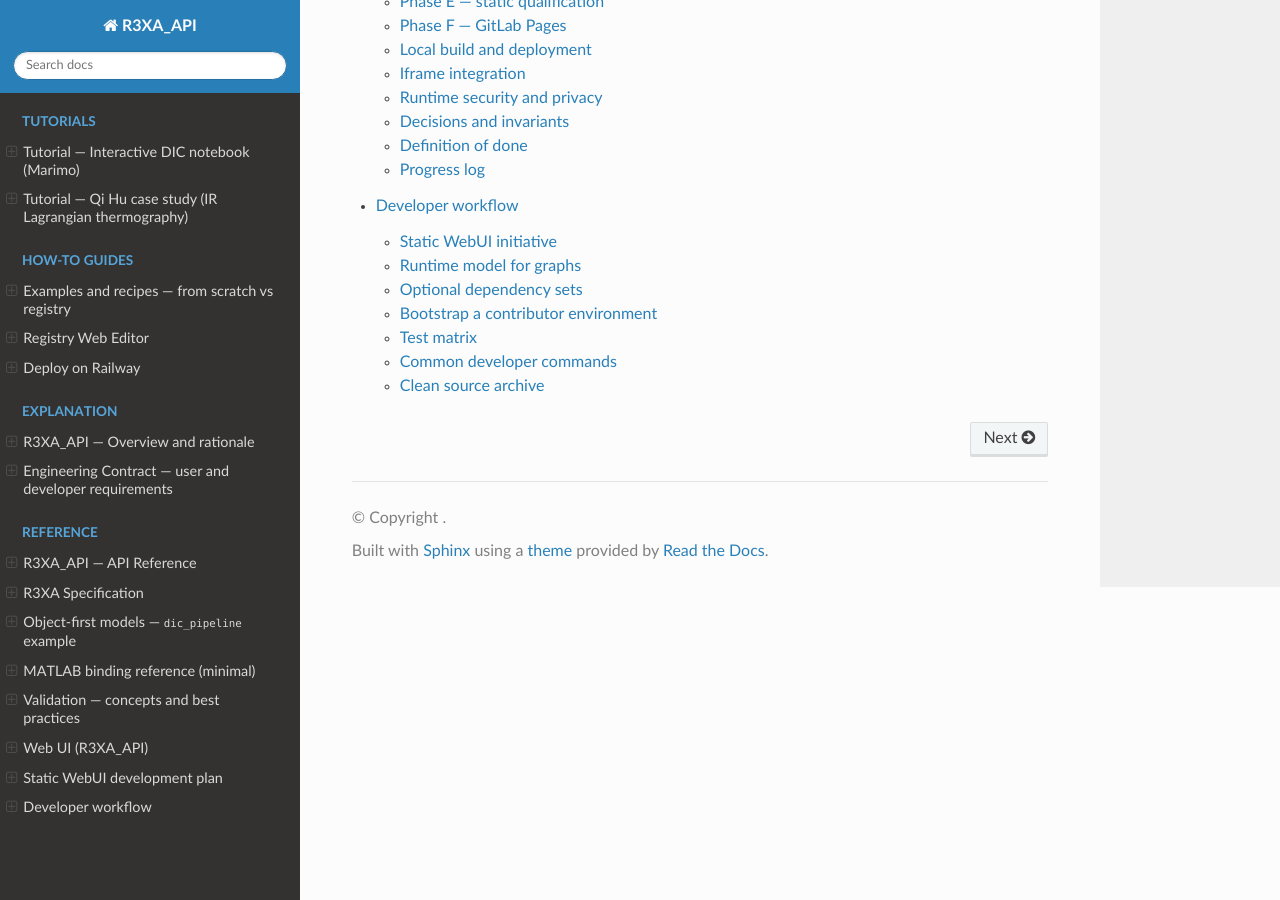
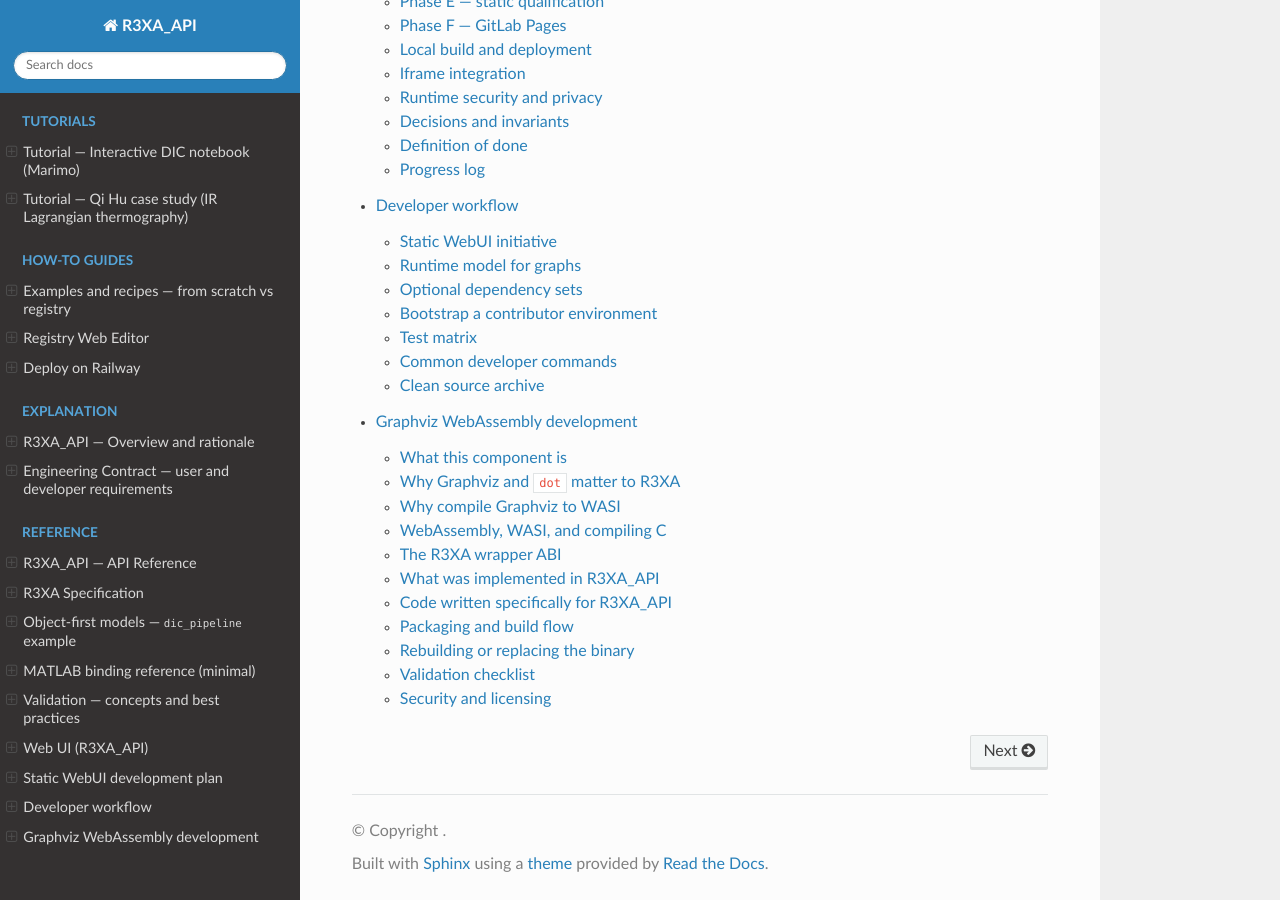
Before and after one commit to jeffwitz/R3XA_API, a Sphinx documentation site: the page built from docs/index.rst, in a window 1280 px wide and 900 px high, scrolled down 7273 px. Built offline with Sphinx 7.4.7 and the Read the Docs theme 3.1.0, drawn with Linux system fonts in a browser that asks for light colours; some of the changed lines change nothing that is shown.

Commit message:
docs: document Graphviz WebAssembly and WASI integration

````diff
--- a/docs/dev_workflow.md
+++ b/docs/dev_workflow.md
@@ -9,6 +9,11 @@ FastAPI application. The durable plan, phase status, architectural decisions,
 and acceptance criteria are maintained in
 [`static_web.md`](static_web.md). Read that document before changing the WebUI
 runtime or adding build and CI jobs for the static distribution.
+
+The detailed Graphviz WebAssembly maintenance and ABI documentation is in
+[`graphviz_wasm_development.md`](graphviz_wasm_development.md). Read it before
+replacing the bundled WASI binary or changing either the Python or browser
+adapter.
 
 Phases A through D are complete: page scripts use the shared server runtime
 adapter, static pages and schema-derived assets are generated, browser
--- /dev/null
+++ b/docs/graphviz_wasm_development.md
@@ -0,0 +1,406 @@
+# Graphviz WebAssembly development
+
+This page documents the Graphviz WebAssembly backend used by R3XA_API. It is
+intended for contributors maintaining the graph backends, the Python package,
+or the static WebUI. It complements the user-facing installation information
+in `README.md` and the operational workflow in `dev_workflow.md`.
+
+## What this component is
+
+The project sometimes refers to the “Graphviz WebAssembly plugin”. Strictly
+speaking, it is not a Graphviz plugin. It is a WebAssembly/WASI build of the
+Graphviz `dot` engine, wrapped with a small C-compatible R3XA ABI:
+
+```text
+R3XA graph model
+        ↓
+shared DOT generator
+        ↓
+Graphviz dot compiled for WASI
+        ↓
+SVG
+```
+
+The packaged artifact is:
+
+```text
+r3xa_api/resources/graphviz/graphviz-12.2.1.wasm
+```
+
+The current artifact is 1,375,865 bytes and has SHA-256:
+
+```text
+31b362c3c2d7f4c699caa3a3af0bac245c294c657164301ac9a34590f1541434
+```
+
+The binary is based on the Graphviz 12.2.1 release from the
+[upstream Graphviz repository](https://gitlab.com/graphviz/graphviz). It
+contains the `dot` layout and SVG rendering path needed by R3XA_API, rather
+than a complete native Graphviz installation with every command and plugin.
+The upstream Eclipse Public License is shipped next to the binary in
+`r3xa_api/resources/graphviz/LICENSE-Graphviz.txt`.
+
+## Why Graphviz and `dot` matter to R3XA
+
+Graphviz is not used only as a final image exporter. Its layout is the common
+geometric reference for the R3XA graph backends.
+
+R3XA documents are directed dependency graphs. They contain settings, data
+sources, and data sets, with relationships such as:
+
+```text
+setting → data source → data set → data source → data set
+```
+
+For these graphs, `dot` provides several properties that are difficult to
+reproduce consistently with a hand-written layout:
+
+- hierarchical top-to-bottom ranking;
+- ordering of nodes within each rank;
+- reduction of edge crossings;
+- routing of arrows between nodes rather than through node interiors;
+- layout that accounts for the size of labels and shapes;
+- stable handling of branches, merges, and several independent chains.
+
+The shared Python graph model first creates the R3XA relationships and DOT
+labels. `compute_graphviz_positions()` then asks the bundled WASM engine for
+positions. NetworkX/Matplotlib and PyVis use those positions, while the
+Graphviz backends use the same DOT representation to produce SVG directly.
+Consequently, removing `dot` from the layout path would not merely change the
+appearance of one backend: it would make the backends disagree about the
+geometry of the same experiment.
+
+The native `graphviz` backend remains useful when a system `dot` is installed,
+but it is not a suitable mandatory dependency for distribution. A user would
+otherwise need to install a platform-specific executable before the SDK,
+notebook, or WebUI could produce the project’s canonical layout.
+
+## Why compile Graphviz to WASI
+
+WASI gives us a portable executable format with a small, explicit system
+interface. The same module can be distributed in the Python wheel and copied
+into the static WebUI:
+
+```text
+Python SDK       → wasmtime → graphviz-12.2.1.wasm
+Static WebUI     → browser WebAssembly + local WASI adapter
+```
+
+This has practical distribution benefits:
+
+- no system `dot` installation for the default backend;
+- no platform-specific Graphviz package manager logic for Linux, macOS, and
+  Windows users;
+- no subprocess invocation from the Python WebAssembly backend;
+- no server or remote rendering service for the static WebUI;
+- the Python and browser runtimes use byte-for-byte the same Graphviz engine;
+- the static site can be copied to GitLab Pages, Apache, nginx, or another
+  ordinary HTTP server;
+- the graph engine can be loaded lazily only when the user asks for a graph.
+
+WASI does not mean that Python is embedded in the browser. The browser loads
+the local WebAssembly binary directly. Python uses the `wasmtime` package to
+instantiate the same binary. The browser adapter implements only the WASI
+calls required by this build; it does not provide a general-purpose operating
+system or filesystem.
+
+## WebAssembly, WASI, and compiling C
+
+WebAssembly (Wasm) is a portable binary instruction format and execution
+environment. A Wasm module has linear memory and explicitly declared imports
+and exports. It is not a native executable for Linux, macOS, or Windows, and
+it does not automatically have access to a host filesystem, process table, or
+network. Those capabilities must be provided by the host runtime.
+
+WASI is the system interface designed for WebAssembly modules that need more
+than pure computation. It standardises capabilities such as arguments,
+environment variables, file descriptors, clocks, randomness, and filesystem
+access. A WASI module can therefore run outside a browser while remaining
+isolated from the host. In this project we deliberately provide only the WASI
+subset needed by Graphviz; no user files are mounted and no network access is
+provided.
+
+The C compilation model is consequently familiar:
+
+```text
+C source
+  ↓  clang/LLVM with a wasm32-wasi target
+Graphviz objects + WASI libc + linker
+  ↓
+WASI WebAssembly module
+  ↓
+host runtime: wasmtime or the browser's WebAssembly engine
+```
+
+The C code is not translated into JavaScript. The compiler produces Wasm
+machine code, while WASI supplies the small platform boundary that C programs
+normally obtain from an operating system. This is particularly useful for
+Graphviz because its mature C implementation can be reused in a browser and
+inside a Python wheel without maintaining three platform-specific native
+builds.
+
+### Relation to Python's WebAssembly work
+
+This direction is becoming part of the Python platform and packaging
+conversation, but it is important to describe it precisely. There is not one
+accepted PEP saying that every Python package should embed arbitrary WASI
+binaries. The relevant official work is complementary:
+
+- [PEP 816 — WASI Support](https://peps.python.org/pep-0816/) defines the
+  expected WASI/WASI SDK support for CPython releases;
+- [PEP 11 — CPython platform support](https://peps.python.org/pep-0011/)
+  records WASI as a supported CPython platform, with tier 2 support beginning
+  in Python 3.13;
+- [PEP 783 — Emscripten Packaging](https://peps.python.org/pep-0783/)
+  proposes a `pyemscripten` platform tag for binary packages targeting the
+  Emscripten/Pyodide runtime, which is related to WebAssembly but is not the
+  WASI target used here;
+- [PEP 776 — Emscripten Support](https://peps.python.org/pep-0776/)
+  describes CPython's Emscripten port and is likewise distinct from WASI.
+
+The practical conclusion for R3XA_API is narrower and already useful today:
+a wheel may ship a WASM file as package data, and a runtime such as `wasmtime`
+can execute it portably. Python's increasing first-class support for WebAssembly
+makes this approach more conventional, but R3XA_API is not relying on a future
+standard packaging tag. The existing wheel uses ordinary package-data rules,
+while the static site copies the same local file into its assets.
+
+## The R3XA wrapper ABI
+
+The upstream Graphviz command-line interface is not a convenient library API
+for a Python package or a browser. The WASM artifact therefore exposes a thin
+wrapper around the Graphviz rendering operation.
+
+The exports used by both runtimes are:
+
+| Export | Role |
+|---|---|
+| `memory` | Linear WebAssembly memory used for input and output buffers |
+| `malloc(size)` | Allocate a buffer inside the module |
+| `free(pointer)` | Release a buffer allocated by the module |
+| `r3xa_graphviz_render(input, length, output_length)` | Render DOT input and return a pointer to SVG output |
+| `r3xa_graphviz_last_error()` | Return a pointer to the last rendering error string |
+
+The call sequence is:
+
+1. Build a UTF-8 DOT string from the R3XA document.
+2. Allocate a NUL-terminated input buffer with `malloc`.
+3. Allocate a four-byte output-length buffer.
+4. Call `r3xa_graphviz_render(input_pointer, input_length, length_pointer)`.
+5. Read the returned SVG bytes from `memory`.
+6. If the result pointer is null, read `r3xa_graphviz_last_error()` and raise a
+   graph-specific error.
+7. Release the result, input, and length buffers with `free`.
+
+The Python implementation of this protocol is in
+`r3xa_api/webcore/_graph_graphviz_wasm.py`. The browser implementation is in
+`web/static/graph-runtime.mjs`. Keeping the ABI small is important: it avoids
+duplicating Graphviz’s internal data structures in either runtime.
+
+## What was implemented in R3XA_API
+
+The integration was done in several steps.
+
+### 1. Add a bundled WASI artifact
+
+The Graphviz 12.2.1 WASI binary was added as package data under
+`r3xa_api/resources/graphviz/`. The package also includes the upstream license
+and provenance README. `pyproject.toml` includes the WASM and documentation
+files in the wheel.
+
+### 2. Add the Python runtime adapter
+
+The Python adapter:
+
+- loads the module through `importlib.resources`, so it works from an installed
+  wheel;
+- creates a `wasmtime.Engine`, `Store`, and WASI configuration;
+- defines the WASI imports and instantiates the module;
+- passes DOT through the wrapper ABI;
+- returns SVG bytes and converts module failures into useful `RuntimeError`
+  messages.
+
+The public backend name is `graphviz-wasm`. It is the default graph backend and
+does not invoke the system `dot` executable. The native `graphviz` backend is
+kept as an explicit alternative.
+
+### 3. Reuse the module in the static WebUI
+
+The static build copies the exact package binary into `dist/r3xa-webui/assets/`
+(`scripts/dev.py`, `build-static-web`). The browser adapter:
+
+- fetches only this local asset;
+- instantiates it with `WebAssembly.instantiate`;
+- supplies the minimal `wasi_snapshot_preview1` functions required by the
+  module;
+- uses the same wrapper exports and memory protocol as Python;
+- returns SVG directly to the existing graph viewer.
+
+The binary is loaded only after the user requests graph generation. If loading
+or rendering fails, the editor, validation, import, export, and Registry views
+remain usable and the user receives a graph-specific error.
+
+### 4. Keep graph semantics shared
+
+The browser does not implement a second R3XA graph model. The Python and
+browser DOT generators use the same relationship conventions, node roles,
+labels, and palette data. The current graph roles are:
+
+```text
+settings     → hexagon
+data_sources → ellipse
+data_sets    → rectangle
+```
+
+The WASM layout is also used by the Python NetworkX/Matplotlib and PyVis
+backends for positioning. This is why the WASM backend is part of the standard
+SDK rather than being treated as a WebUI-only convenience.
+
+## Code written specifically for R3XA_API
+
+The Graphviz layout engine itself is not reimplemented in this repository. The
+upstream Graphviz release provides the C layout and rendering engine; R3XA_API
+adds the integration layer that turns an R3XA document into DOT, executes the
+local module, and exposes the result to each consumer.
+
+The repository-specific pieces are:
+
+| Path | Responsibility |
+|---|---|
+| `r3xa_api/webcore/_graph_core.py` | Builds the R3XA graph model, identifies settings, sources, intermediate objects, and final datasets, and shares palette/role semantics. |
+| `r3xa_api/webcore/_graph_graphviz.py` | Builds the Graphviz DOT representation and contains the native Graphviz backend integration. |
+| `r3xa_api/webcore/_graph_graphviz_wasm.py` | Python `wasmtime` adapter: loads the packaged module, configures WASI, implements the `malloc`/`free`/render ABI, reads SVG, and extracts Graphviz positions. |
+| `web/static/graph-core.mjs` | Browser-side equivalent of the R3XA graph model and DOT generation used by the static WebUI. |
+| `web/static/graph-runtime.mjs` | Browser-side WASI adapter: loads the local module, supplies the required `wasi_snapshot_preview1` imports, calls the wrapper exports, and returns SVG. |
+| `scripts/dev.py` | Copies the exact packaged WASM bytes into the static distribution and exports the shared graph assets. |
+| `pyproject.toml` | Declares `wasmtime` and includes the WASM, license, and provenance files in the Python package. |
+| `r3xa_api/resources/graphviz/README.md` | Records upstream Graphviz provenance, the release, the wrapper ABI, and distribution notes. |
+| `tests/webcore/test_graph_graphviz_wasm.py` | Verifies the Python WASI backend, its SVG output, and failure behavior. |
+| `tests/web/test_static_build.py` and `tests/web/test_static_graph.py` | Verify that the static build contains the exact module and that the browser graph uses the local runtime. |
+| `tests/web/test_static_browser.py` | Exercises the static application in a browser, including local graph rendering and graceful failure. |
+
+The file
+`r3xa_api/resources/graphviz/graphviz-12.2.1.wasm` is different from the
+files above: it is a compiled artifact derived from upstream Graphviz plus the
+R3XA wrapper. It is shipped by this repository, but it is not C source written
+here.
+
+### Current reproducibility boundary
+
+The current repository does **not** yet contain the wrapper C source and the
+complete command/script that rebuilds this exact binary from the Graphviz
+source release. It contains the versioned module, its ABI contract, the Python
+and browser adapters, package/build integration, provenance, and tests. This is
+enough for deterministic use of the committed artifact, but not yet a complete
+from-source reproduction environment.
+
+That boundary is intentional in the current documentation: a future fully
+reproducible toolchain should add a dedicated directory such as
+`tools/graphviz-wasi/` containing the wrapper C source, the exact Graphviz tag,
+WASI SDK/compiler version, build flags, linker configuration, and a script that
+checks the expected SHA-256. Until then, documentation must not imply that
+`pip install` silently compiles Graphviz or that the committed WASM can be
+recreated without the recorded toolchain.
+
+## Packaging and build flow
+
+The normal Python package contains:
+
+```text
+r3xa_api/resources/graphviz/graphviz-12.2.1.wasm
+r3xa_api/resources/graphviz/README.md
+r3xa_api/resources/graphviz/LICENSE-Graphviz.txt
+```
+
+The static build performs a byte-for-byte copy:
+
+```text
+resources/graphviz/graphviz-12.2.1.wasm
+        ↓
+dist/r3xa-webui/assets/graphviz-12.2.1.wasm
+```
+
+This is checked by `tests/web/test_static_build.py`. The build must not
+download Graphviz from a CDN and must not call a remote rendering service.
+
+The runtime dependencies are deliberately different from the build
+dependencies:
+
+| Context | Required runtime |
+|---|---|
+| Python SDK | `wasmtime` and the packaged WASM file |
+| FastAPI WebUI | Python SDK plus FastAPI; graph rendering uses the Python adapter |
+| Static WebUI | browser WebAssembly plus the packaged local WASM file |
+| Native Graphviz backend | system `dot`, only when explicitly selected |
+
+## Rebuilding or replacing the binary
+
+The repository currently records the binary provenance and its consumers, but
+does not yet contain a fully reproducible WASI build script for Graphviz. The
+artifact is therefore a versioned binary input to this repository, not a
+binary rebuilt automatically by `pip install`, `npm`, or the normal CI build.
+This distinction must not be hidden.
+
+Before replacing the module, record all of the following in the merge request
+and update this page:
+
+1. Graphviz upstream release and commit/tag.
+2. WASI SDK version, compiler, linker, and target triple.
+3. Graphviz configuration options and the list of enabled/disabled engines.
+4. Wrapper source and the exact ABI implementation.
+5. The resulting binary size and SHA-256.
+6. The license/provenance files shipped with the artifact.
+
+After replacing it, update the versioned references in:
+
+- `r3xa_api/webcore/_graph_graphviz_wasm.py`;
+- `web/static/graph-runtime.mjs`;
+- `scripts/dev.py` if the asset filename changes;
+- `r3xa_api/resources/graphviz/README.md`;
+- the static-build and WASM backend tests.
+
+Do not replace the binary with a different Graphviz build merely because it
+produces an SVG. The Python backend, browser backend, and position calculations
+must continue to use the same artifact and ABI.
+
+## Validation checklist
+
+Run the focused checks after changing the adapter or the binary:
+
+```bash
+./.venv/bin/python -m pytest -q \
+  tests/webcore/test_graph_graphviz_wasm.py \
+  tests/web/test_static_build.py \
+  tests/web/test_static_graph.py
+
+npm test --prefix web
+./.venv/bin/python scripts/dev.py build-static-web
+```
+
+For browser qualification, also run:
+
+```bash
+./.venv/bin/python scripts/dev.py test-static-web
+```
+
+The acceptance criteria are:
+
+- Python renders SVG with `backend="graphviz-wasm"` when `dot` is absent from
+  `PATH`;
+- the static build contains the exact source WASM bytes;
+- the browser renders a local SVG without `/api/graph` or third-party network
+  requests;
+- Graphviz failure does not disable the editor;
+- Graphviz and the other backends preserve the same R3XA topology and palette
+  semantics.
+
+## Security and licensing
+
+The WASM module is local package/site data, not executable code downloaded at
+runtime. The browser still needs a CSP allowing WebAssembly for this feature;
+the documented narrow exception is `wasm-unsafe-eval`. No user document is
+sent to a validation or graph-rendering service.
+
+The Graphviz license must remain next to the binary in both source and package
+distributions. Any future rebuild must preserve the upstream attribution and
+update the provenance information before release.
--- a/docs/index.rst
+++ b/docs/index.rst
@@ -202,3 +202,4 @@ If you do not want to read the whole documentation, start from one of these thre
    web.md
    static_web.md
    dev_workflow.md
+   graphviz_wasm_development.md
--- a/docs/static_web.md
+++ b/docs/static_web.md
@@ -53,6 +53,10 @@ The static graph target is local Graphviz-compatible WebAssembly producing SVG.
 The Python Graphviz, PyVis, and NetworkX/Matplotlib backends remain available
 in the server/Python runtime. Reproducing every Python backend in the browser
 is not required for the first static release.
+
+For the binary provenance, wrapper ABI, Python/browser call sequence, packaging
+rules, and replacement checklist, see
+[`graphviz_wasm_development.md`](graphviz_wasm_development.md).
 
 ## Scope and non-goals
 
````
